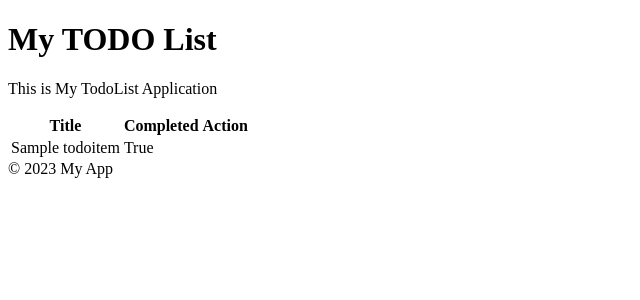
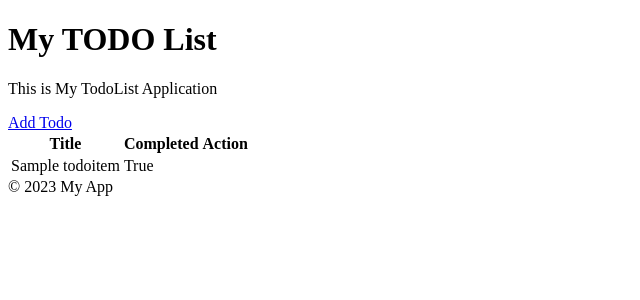
Before and after one commit to divnaoki/django-todoapp, a Django app: page /todoapp/ in a window 1280 px wide. Shown: the part 52-352 px from the top of the page, without its empty margins (0-640 px from the left). Run offline with Django 4.2, Linux system fonts and the light colour scheme; tables that the repository leaves empty hold one stand-in row (values such as "Sample post").

Commit message:
5/1 index.html修正

```diff
--- a/todoapp/templates/todoapp/index.html
+++ b/todoapp/templates/todoapp/index.html
@@ -7,7 +7,7 @@
 {% block content %}
     <h1>My TODO List</h1>
     <p>This is My TodoList Application</p>
-    <!-- <a href="{% url 'craete_todo' %}">Add Todo</a> -->
+    <a href="{% url 'craete_todo' %}">Add Todo</a>
 
     <table>
         <thead>
```
